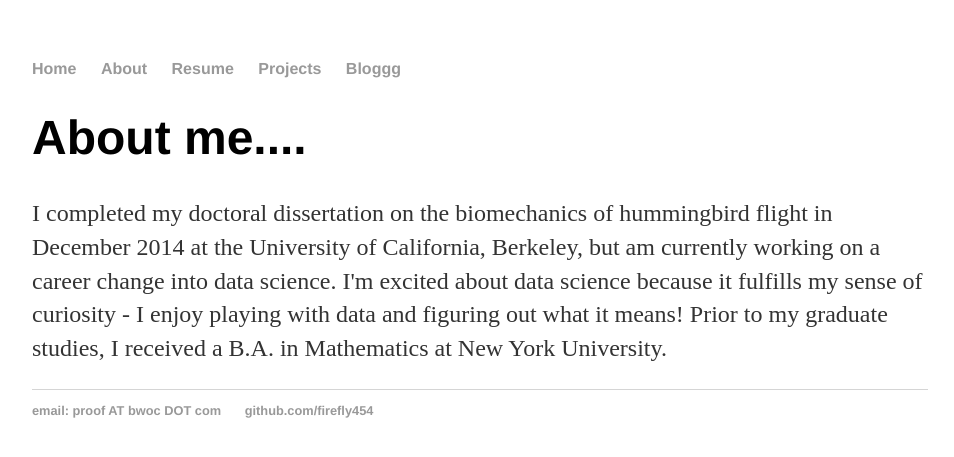
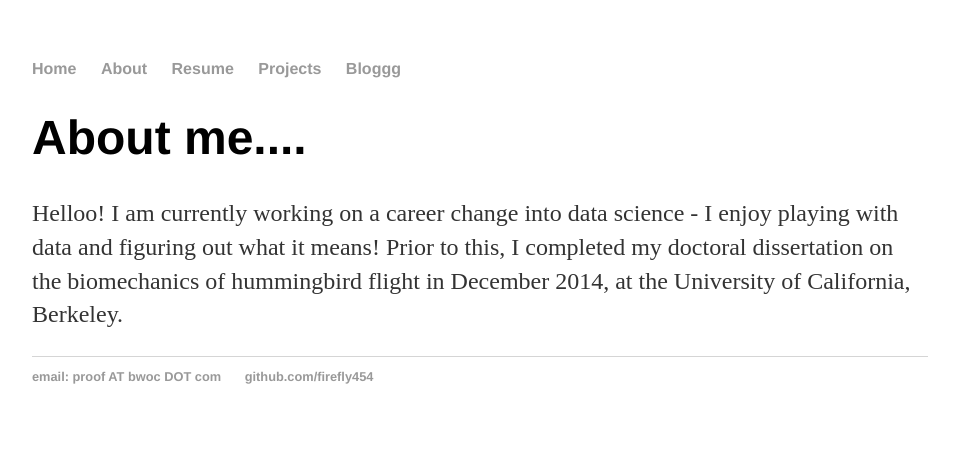
Before and after one commit to firefly454/firefly454.github.io, a Jekyll site: the page built from about/index.html, in a window 1280 px wide. Shown: the top 457 px of the page, without its empty margins (160-1114 px from the left). Built offline with Jekyll 4.4.1, drawn with Linux system fonts in a browser that asks for light colours.

Commit message:
Update index.html

```diff
--- a/about/index.html
+++ b/about/index.html
@@ -4,8 +4,7 @@ title: About me
 ---
 <div class="blurb">
 	<h1>About me....</h1>
-	<p>I completed my doctoral dissertation on the biomechanics of hummingbird flight in December 2014
-	at the University of California, Berkeley, but am currently working on a career change into data science.
-	I'm excited about data science because it fulfills my sense of curiosity - I enjoy playing with data and
-	figuring out what it means! Prior to my graduate studies, I received a B.A. in Mathematics at New York University.</p>
+	<p>Helloo! I am currently working on a career change into data science - I enjoy playing with data and figuring out
+	what it means! Prior to this, I completed my doctoral dissertation on the biomechanics of hummingbird flight
+	in December 2014, at the University of California, Berkeley. </p>
 </div><!-- /.blurb -->
```
